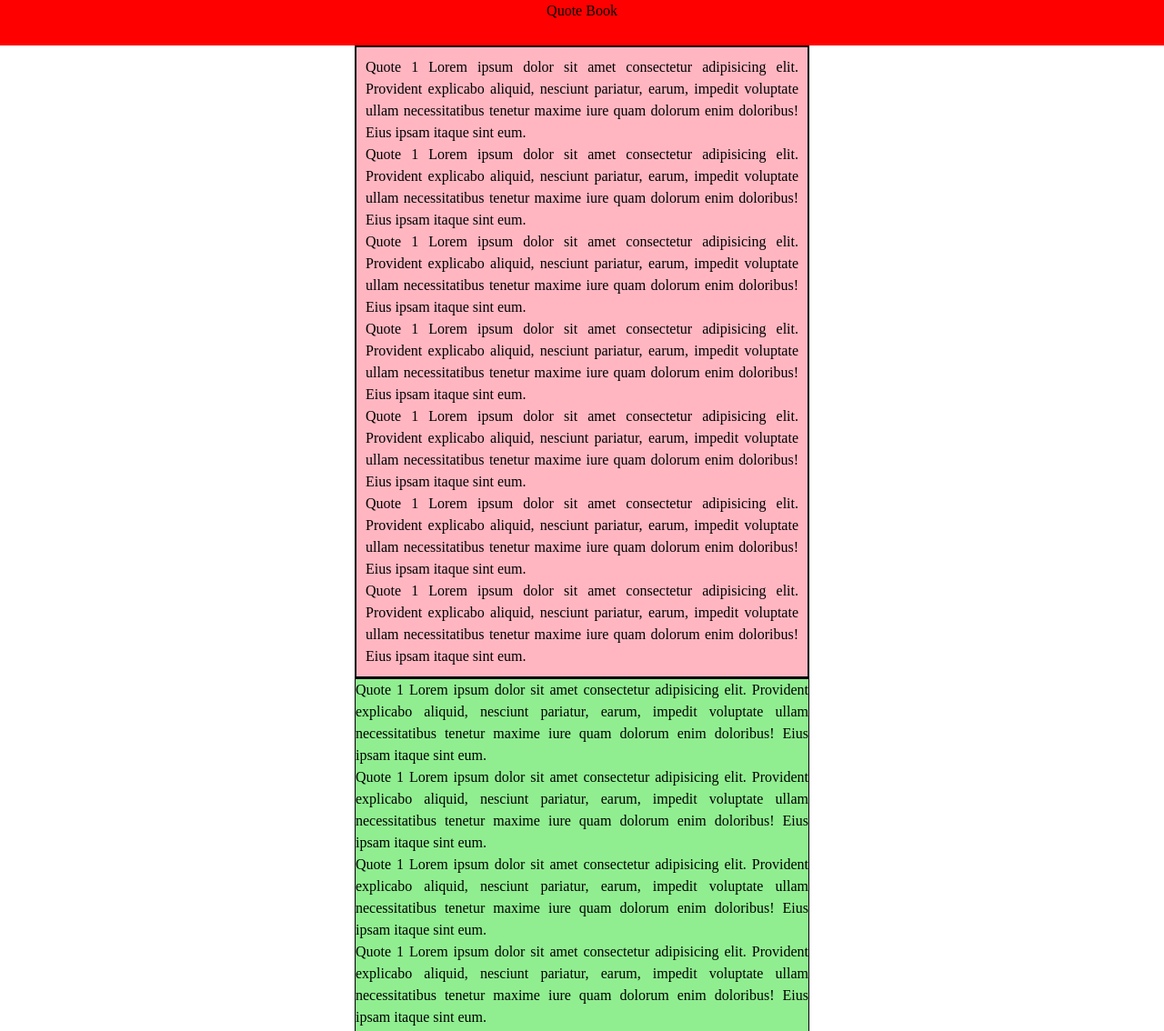
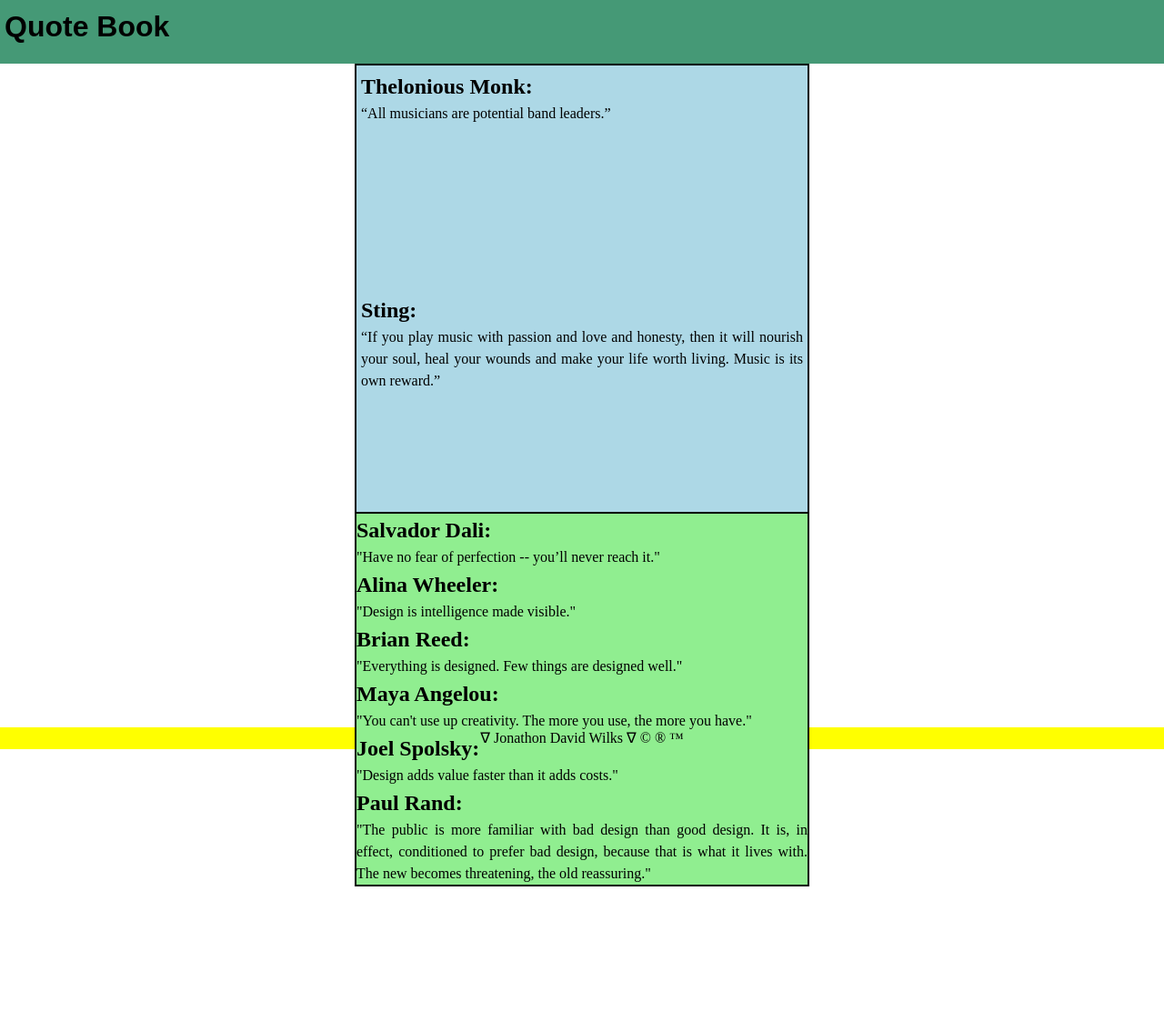
Before and after one commit to JDWilks/boolean-uk-html-quotebook, a website: page index.html in a window 1280 px wide. Shown: the top 1134 px of the page at 91% size. After the commit the page ends 975 px from the top, so only its background shows below. Drawn offline with Linux system fonts and the light colour scheme.

Commit message:
looking terrible i'm clutching at straws and figuring out but trial and error !

```diff
--- a/index.html
+++ b/index.html
@@ -13,31 +13,36 @@
     <div class="container">
 
 
-    <header class="header">Quote Book</header>
+    <header class="header"><h1>Quote Book</h1></header>
 
-    <main class="mainContent">
-     <section class="music">
-       <ul class="list1">
-         <li>Quote 1 Lorem ipsum dolor sit amet consectetur adipisicing elit. Provident explicabo aliquid, nesciunt pariatur, earum, impedit voluptate ullam necessitatibus tenetur maxime iure quam dolorum enim doloribus! Eius ipsam itaque sint eum.</li>
-         <li>Quote 1 Lorem ipsum dolor sit amet consectetur adipisicing elit. Provident explicabo aliquid, nesciunt pariatur, earum, impedit voluptate ullam necessitatibus tenetur maxime iure quam dolorum enim doloribus! Eius ipsam itaque sint eum.</li>
-         <li>Quote 1 Lorem ipsum dolor sit amet consectetur adipisicing elit. Provident explicabo aliquid, nesciunt pariatur, earum, impedit voluptate ullam necessitatibus tenetur maxime iure quam dolorum enim doloribus! Eius ipsam itaque sint eum.</li>
-         <li>Quote 1 Lorem ipsum dolor sit amet consectetur adipisicing elit. Provident explicabo aliquid, nesciunt pariatur, earum, impedit voluptate ullam necessitatibus tenetur maxime iure quam dolorum enim doloribus! Eius ipsam itaque sint eum.</li>
-         <li>Quote 1 Lorem ipsum dolor sit amet consectetur adipisicing elit. Provident explicabo aliquid, nesciunt pariatur, earum, impedit voluptate ullam necessitatibus tenetur maxime iure quam dolorum enim doloribus! Eius ipsam itaque sint eum.</li>
-         <li>Quote 1 Lorem ipsum dolor sit amet consectetur adipisicing elit. Provident explicabo aliquid, nesciunt pariatur, earum, impedit voluptate ullam necessitatibus tenetur maxime iure quam dolorum enim doloribus! Eius ipsam itaque sint eum.</li>
-         <li>Quote 1 Lorem ipsum dolor sit amet consectetur adipisicing elit. Provident explicabo aliquid, nesciunt pariatur, earum, impedit voluptate ullam necessitatibus tenetur maxime iure quam dolorum enim doloribus! Eius ipsam itaque sint eum.</li>
-        </ul>
-     </section>
-     <section class="design"><ul>
-        <li class="list2">Quote 1 Lorem ipsum dolor sit amet consectetur adipisicing elit. Provident explicabo aliquid, nesciunt pariatur, earum, impedit voluptate ullam necessitatibus tenetur maxime iure quam dolorum enim doloribus! Eius ipsam itaque sint eum.</li>
-        <li>Quote 1 Lorem ipsum dolor sit amet consectetur adipisicing elit. Provident explicabo aliquid, nesciunt pariatur, earum, impedit voluptate ullam necessitatibus tenetur maxime iure quam dolorum enim doloribus! Eius ipsam itaque sint eum.</li>
-        <li>Quote 1 Lorem ipsum dolor sit amet consectetur adipisicing elit. Provident explicabo aliquid, nesciunt pariatur, earum, impedit voluptate ullam necessitatibus tenetur maxime iure quam dolorum enim doloribus! Eius ipsam itaque sint eum.</li>
-        <li>Quote 1 Lorem ipsum dolor sit amet consectetur adipisicing elit. Provident explicabo aliquid, nesciunt pariatur, earum, impedit voluptate ullam necessitatibus tenetur maxime iure quam dolorum enim doloribus! Eius ipsam itaque sint eum.</li>
-        <li>Quote 1 Lorem ipsum dolor sit amet consectetur adipisicing elit. Provident explicabo aliquid, nesciunt pariatur, earum, impedit voluptate ullam necessitatibus tenetur maxime iure quam dolorum enim doloribus! Eius ipsam itaque sint eum.</li>
-        <li>Quote 1 Lorem ipsum dolor sit amet consectetur adipisicing elit. Provident explicabo aliquid, nesciunt pariatur, earum, impedit voluptate ullam necessitatibus tenetur maxime iure quam dolorum enim doloribus! Eius ipsam itaque sint eum.</li>
-        <li>Quote 1 Lorem ipsum dolor sit amet consectetur adipisicing elit. Provident explicabo aliquid, nesciunt pariatur, earum, impedit voluptate ullam necessitatibus tenetur maxime iure quam dolorum enim doloribus! Eius ipsam itaque sint eum.</li>
-       </ul>
+    <!-- <main class="mainContent"> -->
+
+      <section class="music">
+       <div class="list1">
+          <div class="element"><h2>Thelonious Monk:</h2> “All musicians are potential band leaders.” </div>
+          <div class="element"><h2>Sting:</h2> “If you play music with passion and love and honesty, then it will nourish your soul, heal your wounds and make your life worth living. Music is its own reward.”</div>
+          <div class="element"><h2>Ludwig van Beethoven:</h2> “Music is a higher revelation than all wisdom and philosophy.</div>
+          <div class="element"><h2>Thelonious Monk:</h2> “All musicians are potential band leaders.” </div>
+          <div class="element"><h2>Sting:</h2> “If you play music with passion and love and honesty, then it will nourish your soul, heal your wounds and make your life worth living. Music is its own reward.”</div>
+          <div class="element"><h2>Ludwig van Beethoven:</h2> “Music is a higher revelation than all wisdom and philosophy.</div>
+       </div>
+
+
+
+       <!-- <main class="mainContent">    -->
+     <section class="design">
+       <div class="list2>
+          <div class="element"><h2>Salvador Dali:</h2> "Have no fear of perfection -- you’ll never reach it." </div>
+          <div class="element"><h2>Alina Wheeler:</h2> "Design is intelligence made visible."</div>
+          <div class="element"><h2>Brian Reed:</h2> "Everything is designed. Few things are designed well."</div>
+          <div class="element"><h2>Maya Angelou:</h2> "You can't use up creativity. The more you use, the more you have." </div>
+          <div class="element"><h2>Joel Spolsky:</h2> "Design adds value faster than it adds costs."</div>
+          <div class="element"><h2>Paul Rand:</h2> "The public is more familiar with bad design than good design. It is, in effect, conditioned to prefer bad design, because that is what it lives with. The new becomes threatening, the old reassuring."</div>
+      </div>
+
       </section>
-    </main>
+    <!-- </main> -->
+
 
     <footer class="footer"> &#8711 Jonathon David Wilks &#8711 &#169 &#174 &#8482 </footer>
 
--- a/style.css
+++ b/style.css
@@ -11,8 +11,9 @@
   display: grid;
 
   grid-template:
-    "header header header" 50px
-    ". mainContent ." 1fr
+    "header header header" 70px
+    ". music ." 1fr
+    ". design ." 1fr
     "footer footer footer" 50px /
     1fr 500px 1fr;
 }
@@ -29,45 +30,79 @@ body {
 }
 
 header {
+  text-align: left;
+  text-justify: center;
+  font-family: sans-serif;
+  padding: 5px;
+}
+
+footer {
   text-align: center;
+}
+
+h2 {
+  font-display: sans-serif;
 }
 
 /* Header styling */
 .header {
   grid-area: header;
-  background-color: red;
+  background-color: rgb(69, 153, 118);
+  /* padding: 5px; */
+}
+
+.mainContent {
+  /* grid-area: mainContent; */
+  display: grid;
+  grid-row: 2;
+  padding: 10px;
   grid-gap: 5px;
 }
 
-.mainContent {
-  grid-area: mainContent;
-  display: grid;
-}
-
 .music {
-  border: 1px solid black;
+  grid-area: music;
+  border: 1px solid black; */
   background-color: lightpink;
-  grid-gap: 5px;
-  grid-row: 500px;
-  overflow: scroll;
-}
+ }
 
 .list1 {
   border: 1px solid black;
-  background-color: lightpink;
-  padding: 10px;
+  background-color: lightblue;
+
   display: grid;
-  grid-row: auto;
+  grid-auto-rows: 50%;
+
+  grid-gap: 5px;
+  padding: 5px;
+
+  line-height: 1.5;
+
   overflow: scroll;
 }
 
 .design {
+  grid-area: design;
   border: 1px solid black;
   background-color: lightgreen;
+
+}
+
+.list2 {
+  border: 1px solid black;
+  background-color: lightblue;
+
+  display: grid;
+  grid-auto-rows: 50%;
+
   grid-gap: 5px;
-  grid-row: 500px;
+  padding: 5px;
+
+  line-height: 1.5;
+
   overflow: scroll;
 }
+
+
 
 /* Musician quotes styling
 .Music {
```
